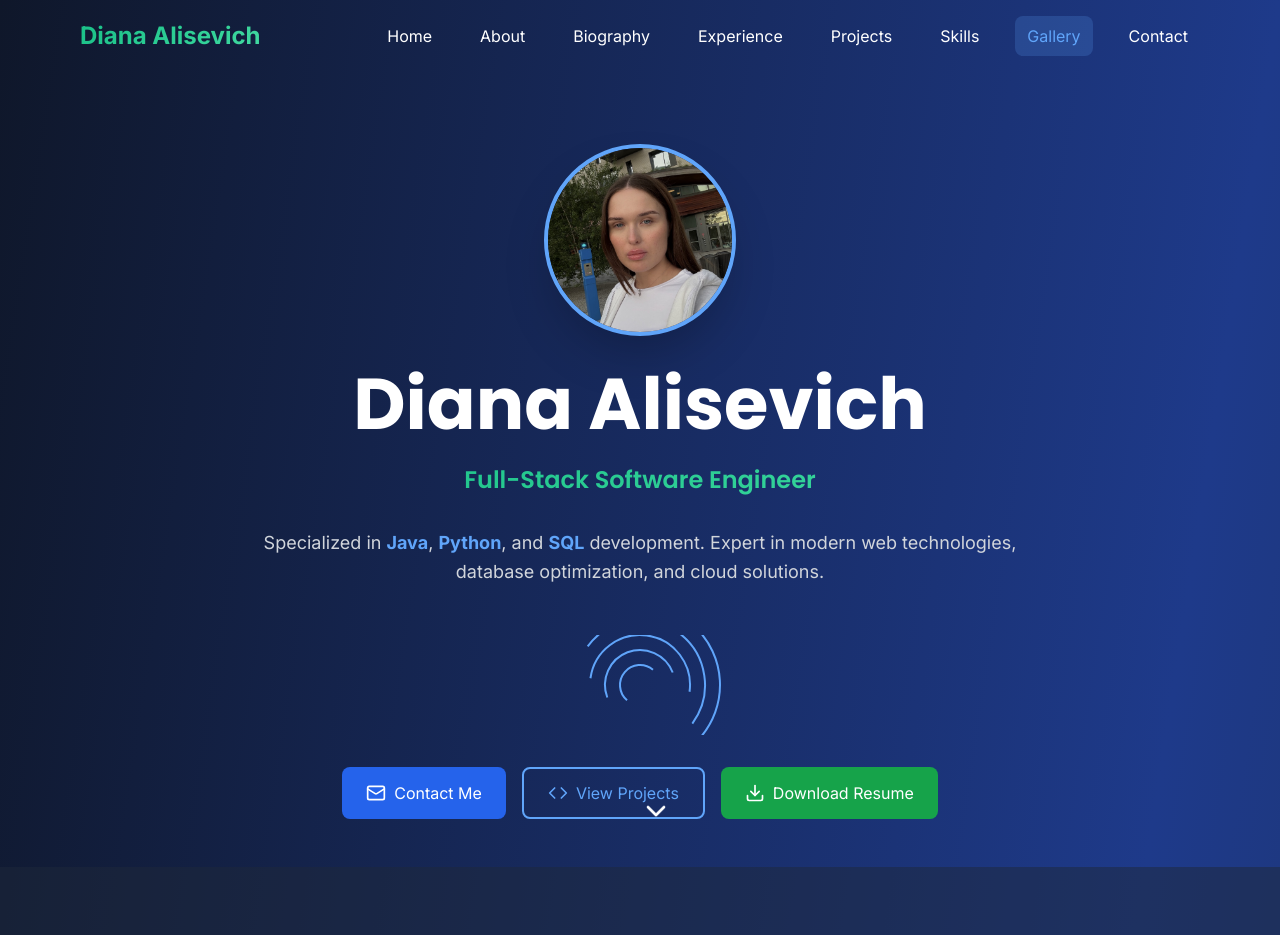
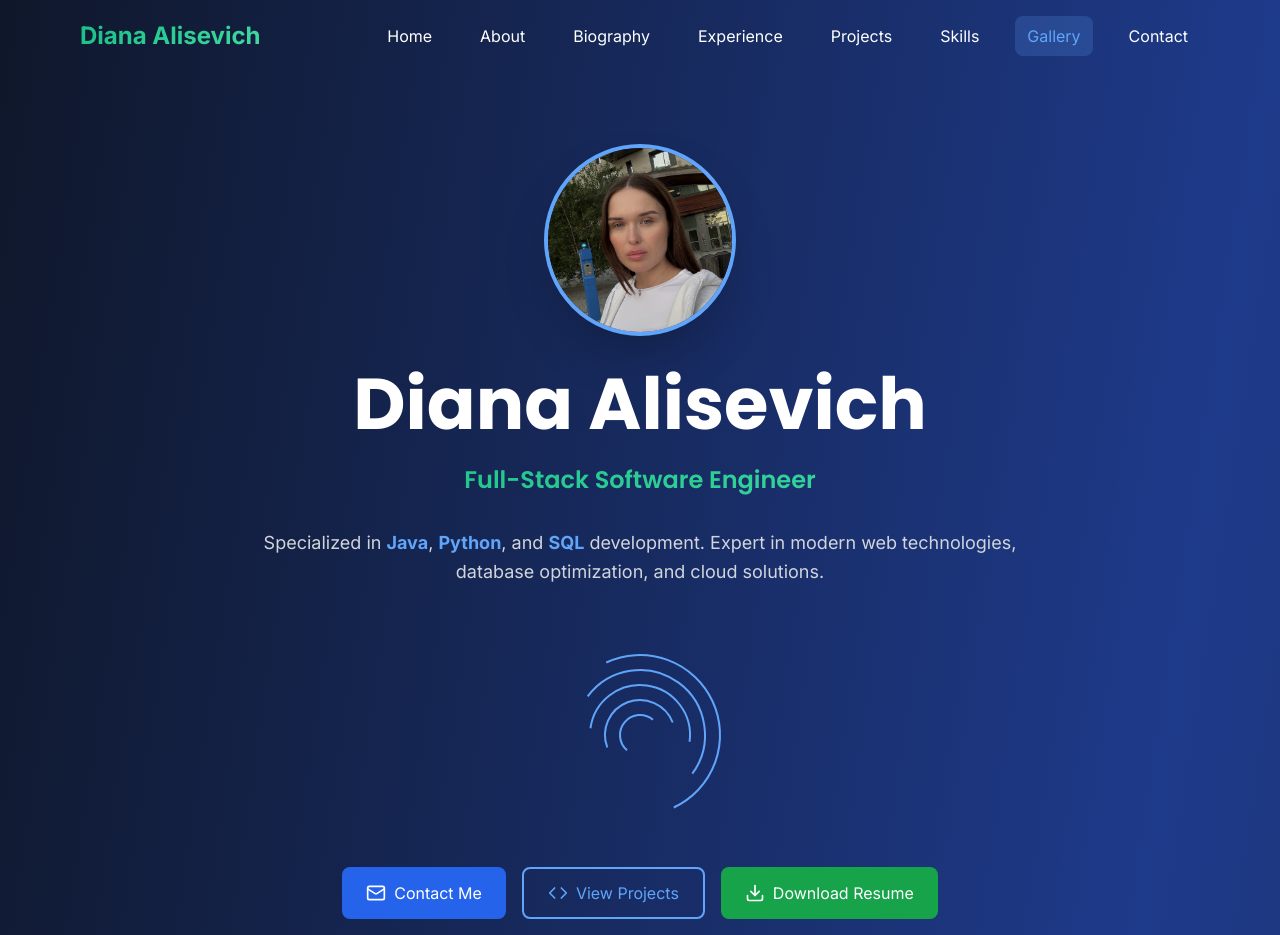
Before and after one commit to dalisevich98/my-portfolio, a React (Create React App) app: page / in a window 1280 px wide. Shown: the top 935 px of the page. Built offline with nearby package versions, Linux system fonts and the light colour scheme.

Commit message:
Add files via upload

```diff
--- a/src/App.js
+++ b/src/App.js
@@ -247,13 +247,13 @@
           <div className="mb-8">
             <canvas
               ref={canvasRef}
-              width={200}
-              height={100}
+              width={400}
+              height={200}
               className="mx-auto rounded-lg"
             />
           </div>
 
-          <div className="flex flex-wrap justify-center gap-4 mb-12">
+          <div className="flex flex-wrap justify-center gap-4 mb-20">
             <a
               href="mailto:diana.alisevich001@gmail.com"
               className="flex items-center bg-blue-600 hover:bg-blue-700 text-white px-6 py-3 rounded-lg transition-all duration-300 transform hover:scale-105"
```
